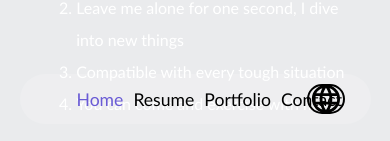
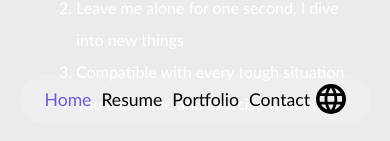
Before and after one commit to sina-olfati/sina-olfati-site, a React (Create React App) app: page /sina-olfati-site/oldhome2 in a window 390 px wide. Shown: the part 700-841 px from the top of the page. Built offline with nearby package versions, Linux system fonts and the light colour scheme; a web font is replaced by a local one.

Commit message:
Menu: completely responsive for mobile

```diff
--- a/src/components/menu/Menu.css
+++ b/src/components/menu/Menu.css
@@ -80,15 +80,25 @@
     color: #6A5BD5;
 }
 
+/* Menu buttons */
+.buttons {
+    /* border: solid 1px red; */
+    display: flex;
+    align-items: center;
+    justify-content: end;
+    direction: ltr;
+    position: absolute;
+    right: 40px;
+}
+
 /* changing lang */
 .changing-lang {
     /* border: solid 1px red; */
-    /* position: absolute;
-    right: 30px;
-    width: 30px; */
+    position: relative;
     height: 30px;
+    width: 30px;
     padding: 0;
-    margin: 0;
+    margin-right: 10px;
     /* border: solid 2px #6A5BD5; */
     border: solid 2px #000;
     border-radius: 50px;
@@ -193,17 +203,22 @@
         background-color: #ffffff30;
         height: 50px;
         width: 90%;
+        padding: 0 20px;
         border-radius: 70px;
         align-items: center;
-        justify-content: space-around;
+        justify-content: space-between;
+        direction: ltr;
     }
     .options {
-       height: 60%;
-       position: relative;
-       /* bottom: 150px; */
+        width: 50%;
+        height: 60%;
+        position: relative;
+        /* bottom: 150px; */
 
     }
     .options ul {
+        /* border: solid 2px red; */
+        width: 100%;
         height: 100%;
         display: flex;
         justify-content: space-between;
@@ -217,8 +232,15 @@
        width: 30px;
        height: 30px;
     }
+    .buttons {
+        /* border: solid 1px red; */
+        position: relative;
+        width: 50%;
+        right: unset;
+    }
     .changing-lang {
         position: relative;
+        margin-right: 5px;
     }
     .changing-lang:lang(fa) {
         position: relative;
--- a/src/components/menu/Menu.tsx
+++ b/src/components/menu/Menu.tsx
@@ -56,7 +56,7 @@ const Menu = ({page}: any) => {
 
 
   return (
-    <div className='menu'>
+    <div className='menu' lang={language}>
       <header className='active-menu'>
         <div className={`top-bar ${isHeightHigher ? "scrolled" : ''}`}>
             <div className='options' lang={language}>
@@ -73,10 +73,6 @@ const Menu = ({page}: any) => {
             </div>
 
             <div className='buttons'>
-                <IconButton onClick={() => setLightMode(!lightMode)} className='theming'>
-                  {lightMode ? <LightModeIcon sx={{color: "black"}} /> : <BedtimeIcon sx={{color: "white"}} />}
-                </IconButton>
-
                 <div onClick={() => setLangActive(!langActive)} className={`changing-lang ${langActive ? "langActive" : ""}`} lang={language}>
                     <LanguageIcon />
                     <div className="langInputs">
@@ -84,6 +80,10 @@ const Menu = ({page}: any) => {
                       <input type="button" value="فا"  onClick={() => changeLanguage("fa")} className={isEn ? 'lang' : 'lang active'} lang='fa'/>
                     </div>
                 </div>
+
+                <IconButton onClick={() => setLightMode(!lightMode)} className='theming'>
+                  {lightMode ? <LightModeIcon sx={{color: "black"}} /> : <BedtimeIcon sx={{color: "white"}} />}
+                </IconButton>
             </div>
 
 
--- a/src/index.css
+++ b/src/index.css
@@ -15,6 +15,7 @@ body {
 * {
   -ms-overflow-style: none;  /* IE and Edge */
   scrollbar-width: none;  /* Firefox */
+  scroll-behavior: smooth;
 }
 
 /* *:lang(en) {
```
